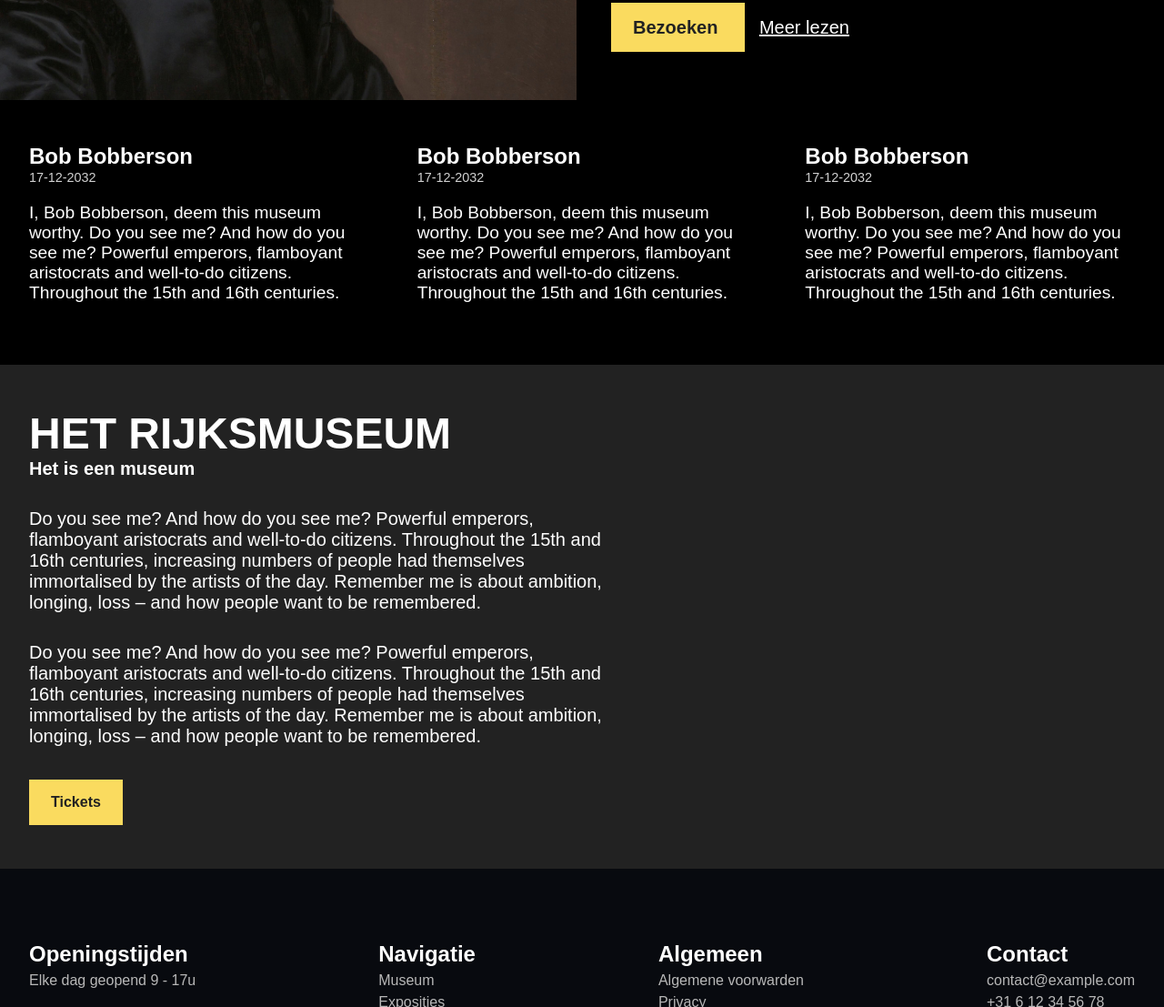
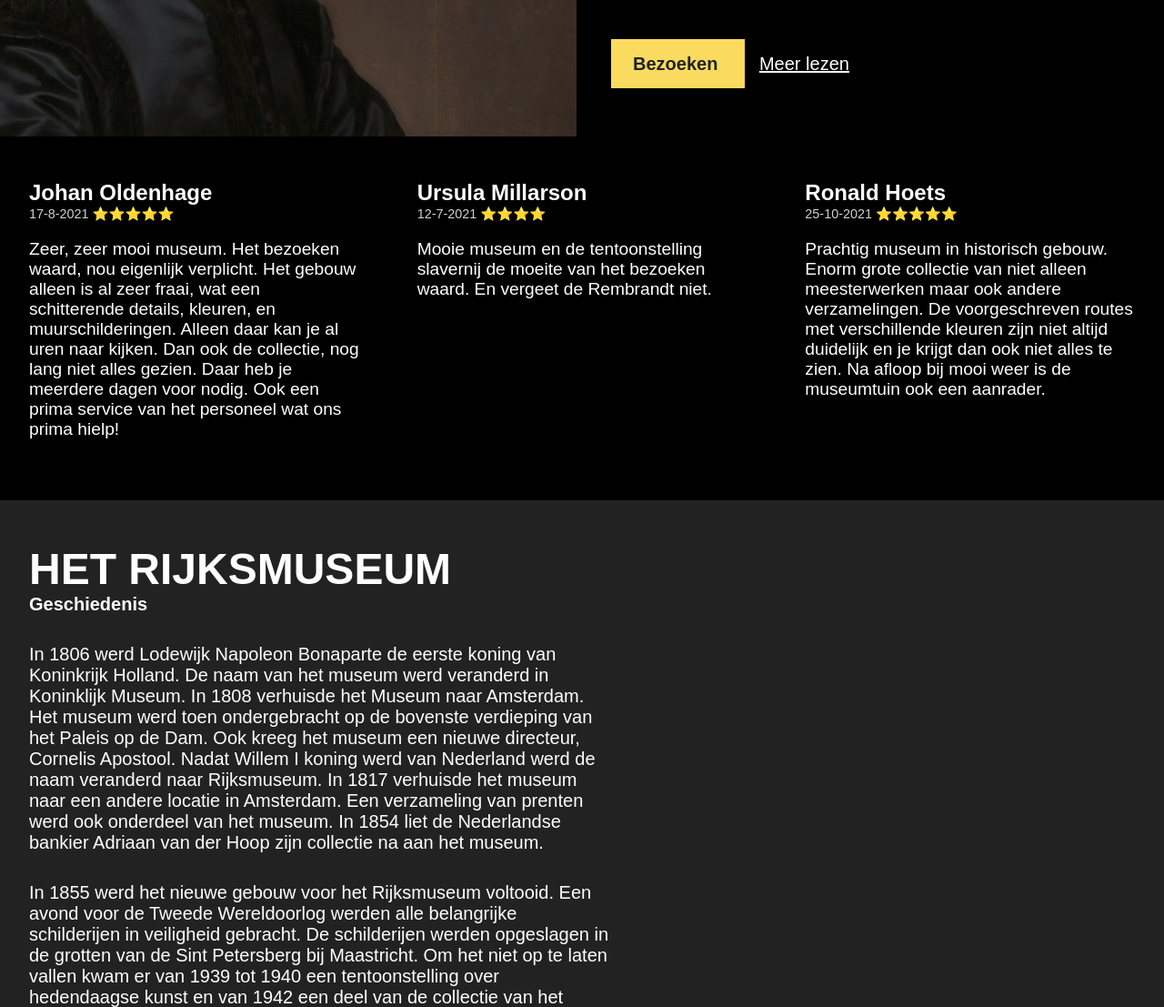
Before and after one commit to Nickvdt/Museum-Online, a plain HTML site: page src/index.html in a window 1280 px wide. Shown: the part 1693-2800 px from the top of the page at 91% size. Drawn offline with Linux system fonts and the light colour scheme.

Commit message:
Google Reviews toegevoegd, Geschiedenis Toegevoegd, Contact gegevens bijgewerkt, Huidige tentoonstellingen in de code neergezet.

```diff
--- a/src/index.html
+++ b/src/index.html
@@ -23,8 +23,8 @@
             <div class="links">
               <a href="#">Exposities</a>
               <a href="#">Museum</a>
-              <a href="#">Tickets</a>
-              <a href="#">Giftshop</a>
+              <a href="https://www.rijksmuseum.nl/nl/tickets/artikelen">Tickets</a>
+              <a href="https://www.rijksmuseumshop.nl/nl?gclid=CjwKCAiAh_GNBhAHEiwAjOh3ZB8YtS3HkVPwc-n-gvLvijkFyBm9jdbxEMEt7diDaoR5HkRwWByWpxoCfuIQAvD_BwE">Giftshop</a>
             </div>
           </nav>
         </div>
@@ -33,12 +33,12 @@
       <section class="exhibition">
         <nav class="container">
           <a class="item active" href="#">
-            <div class="title">Remember me</div>
-            <div class="subtitle">Exhibition | Tot 16 januari</div>
+            <div class="title">Aziatisch Paviljoen</div>
+            <div class="subtitle">t/m 10 april 2022</div>
           </a>
           <a class="item" href="#">
-            <div class="title">Johannes vermeer</div>
-            <div class="subtitle">Exhibition | Lente 2023</div>
+            <div class="title">Kikkers en Kaaskoppen</div>
+            <div class="subtitle">t/m 16 mei</div>
           </a>
           <a class="item" href="#">
             <div class="title">operation night watch</div>
@@ -47,22 +47,19 @@
         </nav>
         <div class="row">
           <div class="half content">
-            <div class="title">Remember Me</div>
+            <div class="title">tentoonstelling: Aziatisch Paviljoen</div>
             <div class="subtitle">
-              More than 100 Renaissance portraits, from Dürer to Sofonisba
+              t/m 10 april 2022
             </div>
             <p>
-              Do you see me? And how do you see me? Powerful emperors,
-              flamboyant aristocrats and well-to-do citizens. Throughout the
-              15th and 16th centuries, increasing numbers of people had
-              themselves immortalised by the artists of the day. Remember me is
-              about ambition, longing, loss – and how people want to be
-              remembered.
+              Wereldberoemde Chinese Song-keramiek, Japanse mannenkimono’s en de vroegste foto’s van India.
+              Elk half jaar tonen de conservatoren met nieuwe presentaties het beste uit de collectie Aziatische kunst van het Rijksmuseum.
+              En natuurlijk houden de Japanse Tempelwachters altijd een oogje in het zeil.
             </p>
 
             <div class="buttons">
-              <a href="#" class="action"> Bezoeken </a>
-              <a href="#" class="secondary">Meer lezen</a>
+              <a href="https://www.rijksmuseum.nl/nl/zien-en-doen/tentoonstellingen/aziatisch-paviljoen" class="action"> Bezoeken </a>
+              <a href="https://www.rijksmuseum.nl/nl/zien-en-doen/tentoonstellingen/aziatisch-paviljoen" class="secondary">Meer lezen</a>
             </div>
           </div>
           <div
@@ -82,22 +79,20 @@
             "
           ></div>
           <div class="half content">
-            <div class="title">Remember Me</div>
+            <div class="title">tentoonstelling: Kikkers en Kaaskoppen</div>
             <div class="subtitle">
-              More than 100 Renaissance portraits, from Dürer to Sofonisba
+              t/m 10 april 2022
             </div>
             <p>
-              Do you see me? And how do you see me? Powerful emperors,
-              flamboyant aristocrats and well-to-do citizens. Throughout the
-              15th and 16th centuries, increasing numbers of people had
-              themselves immortalised by the artists of the day. Remember me is
-              about ambition, longing, loss – and how people want to be
-              remembered.
+              Koning Kaas, Gebroeders de Witt als een vos en een wolf,
+              een Hollandse cupido, allemaal spotprenten. Voor een lach en kritiek.
+              We hebben er meer dan 7000 in onze collectie! Je kunt nu voor het eerst een selectie zien van deze grappige,
+              kritische en satirische werken.
             </p>
 
             <div class="buttons">
-              <a href="#" class="action"> Bezoeken </a>
-              <a href="#" class="secondary">Meer lezen</a>
+              <a href="https://www.rijksmuseum.nl/nl/zien-en-doen/tentoonstellingen/kikkers-en-kaaskoppen" class="action"> Bezoeken </a>
+              <a href="https://www.rijksmuseum.nl/nl/zien-en-doen/tentoonstellingen/kikkers-en-kaaskoppen" class="secondary">Meer lezen</a>
             </div>
           </div>
         </div>
@@ -106,39 +101,42 @@
       <section class="reviews">
         <div class="container reviews__wrapper">
           <div class="reviews__review">
-            <div class="reviews__review-author">Bob Bobberson</div>
+            <div class="reviews__review-author">Johan Oldenhage</div>
             <div class="reviews__review-info">
-              <span class="reviews__review-date">17-12-2032</span>
+              <span class="reviews__review-date">17-8-2021 ⭐⭐⭐⭐⭐</span>
               <!-- <span class="reviews__review-rating">4/5</span> -->
             </div>
             <p class="review__review-body">
-              I, Bob Bobberson, deem this museum worthy. Do you see me? And how
-              do you see me? Powerful emperors, flamboyant aristocrats and
-              well-to-do citizens. Throughout the 15th and 16th centuries.
+              Zeer, zeer mooi museum. Het bezoeken waard,
+              nou eigenlijk verplicht. Het gebouw alleen is al zeer fraai,
+              wat een schitterende details, kleuren, en muurschilderingen.
+              Alleen daar kan je al uren naar kijken. Dan ook de collectie,
+              nog lang niet alles gezien. Daar heb je meerdere dagen voor nodig.
+              Ook een prima service van het personeel wat ons prima hielp!
             </p>
           </div>
           <div class="reviews__review">
-            <div class="reviews__review-author">Bob Bobberson</div>
+            <div class="reviews__review-author">Ursula Millarson</div>
             <div class="reviews__review-info">
-              <span class="reviews__review-date">17-12-2032</span>
+              <span class="reviews__review-date">12-7-2021 ⭐⭐⭐⭐</span>
               <!-- <span class="reviews__review-rating">4/5</span> -->
             </div>
             <p class="review__review-body">
-              I, Bob Bobberson, deem this museum worthy. Do you see me? And how
-              do you see me? Powerful emperors, flamboyant aristocrats and
-              well-to-do citizens. Throughout the 15th and 16th centuries.
+              Mooie museum en de tentoonstelling slavernij de moeite van het bezoeken waard.
+              En vergeet de Rembrandt niet.
             </p>
           </div>
           <div class="reviews__review">
-            <div class="reviews__review-author">Bob Bobberson</div>
+            <div class="reviews__review-author">Ronald Hoets</div>
             <div class="reviews__review-info">
-              <span class="reviews__review-date">17-12-2032</span>
+              <span class="reviews__review-date">25-10-2021 ⭐⭐⭐⭐⭐</span>
               <!-- <span class="reviews__review-rating">4/5</span> -->
             </div>
             <p class="review__review-body">
-              I, Bob Bobberson, deem this museum worthy. Do you see me? And how
-              do you see me? Powerful emperors, flamboyant aristocrats and
-              well-to-do citizens. Throughout the 15th and 16th centuries.
+              Prachtig museum in historisch gebouw.
+              Enorm grote collectie van niet alleen meesterwerken maar ook andere verzamelingen.
+              De voorgeschreven routes met verschillende kleuren zijn niet altijd duidelijk en je krijgt dan ook niet alles te zien.
+              Na afloop bij mooi weer is de museumtuin ook een aanrader.
             </p>
           </div>
         </div>
@@ -146,25 +144,29 @@
       <section class="museum_wrap">
         <div class="museum container">
           <div class="museum__title">Het rijksmuseum</div>
-          <div class="museum__subtitle">Het is een museum</div>
+          <div class="museum__subtitle">Geschiedenis</div>
 
           <p>
-            Do you see me? And how do you see me? Powerful emperors, flamboyant
-            aristocrats and well-to-do citizens. Throughout the 15th and 16th
-            centuries, increasing numbers of people had themselves immortalised
-            by the artists of the day. Remember me is about ambition, longing,
-            loss – and how people want to be remembered.
+            In 1806 werd Lodewijk Napoleon Bonaparte de eerste koning van Koninkrijk Holland.
+            De naam van het museum werd veranderd in Koninklijk Museum.
+            In 1808 verhuisde het Museum naar Amsterdam.
+            Het museum werd toen ondergebracht op de bovenste verdieping van het Paleis op de Dam.
+            Ook kreeg het museum een nieuwe directeur, Cornelis Apostool.
+            Nadat Willem I koning werd van Nederland werd de naam veranderd naar Rijksmuseum.
+            In 1817 verhuisde het museum naar een andere locatie in Amsterdam.
+            Een verzameling van prenten werd ook onderdeel van het museum.
+            In 1854 liet de Nederlandse bankier Adriaan van der Hoop zijn collectie na aan het museum.
           </p>
 
           <p>
-            Do you see me? And how do you see me? Powerful emperors, flamboyant
-            aristocrats and well-to-do citizens. Throughout the 15th and 16th
-            centuries, increasing numbers of people had themselves immortalised
-            by the artists of the day. Remember me is about ambition, longing,
-            loss – and how people want to be remembered.
+            In 1855 werd het nieuwe gebouw voor het Rijksmuseum voltooid.
+            Een avond voor de Tweede Wereldoorlog werden alle belangrijke schilderijen in veiligheid gebracht.
+            De schilderijen werden opgeslagen in de grotten van de Sint Petersberg bij Maastricht.
+            Om het niet op te laten vallen kwam er van 1939 tot 1940 een tentoonstelling over hedendaagse kunst
+            en van 1942 een deel van de collectie van het Nederlands Spoorwegmuseum.
           </p>
 
-          <a href="#" class="button ticketbutton">Tickets</a>
+          <a href="https://nl.trustpilot.com/review/www.rijksmuseum.nl" class="button reviewbutton">Reviews</a>
         </div>
       </section>
     </main>
@@ -186,24 +188,24 @@
           <ul>
             <li><a href="#">Museum</a></li>
             <li><a href="#">Exposities</a></li>
-            <li><a href="#">Tickets</a></li>
-            <li><a href="#">Giftshop</a></li>
+            <li><a href="https://www.rijksmuseum.nl/nl/tickets/artikelen">Tickets</a></li>
+            <li><a href="https://www.rijksmuseumshop.nl/nl?gclid=CjwKCAiAh_GNBhAHEiwAjOh3ZB8YtS3HkVPwc-n-gvLvijkFyBm9jdbxEMEt7diDaoR5HkRwWByWpxoCfuIQAvD_BwE">Giftshop</a></li>
           </ul>
         </div>
         <div class="footer__section">
           <div>Algemeen</div>
           <ul>
-            <li><a href="#">Algemene voorwarden</a></li>
+            <li><a href="#">Algemene voorwaarden</a></li>
             <li><a href="#">Privacy</a></li>
             <li><a href="#">Cookiebeleid</a></li>
             <li><a href="#">Herroepingsrecht</a></li>
           </ul>
         </div>
         <div class="footer__section">
-          <div>Contact</div>
+          <div>Contactgegevens</div>
           <ul>
-            <li><a href="#">contact@example.com</a></li>
-            <li><a href="#">+31 6 12 34 56 78</a></li>
+            <li><a href="#">info@rijksmuseum.nl</a></li>
+            <li><a href="#">+31 (0) 20 6747 000</a></li>
           </ul>
         </div>
       </div>
```
